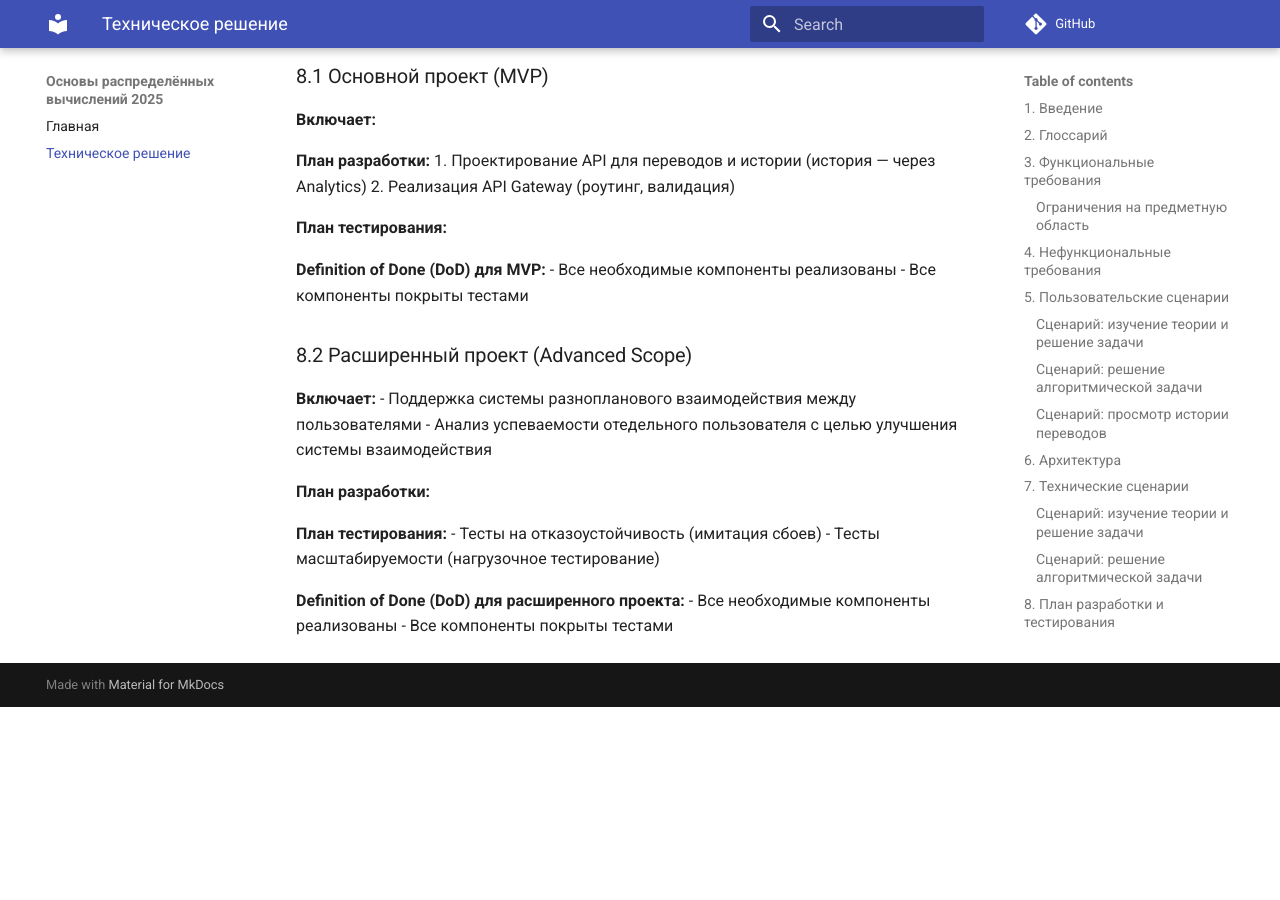
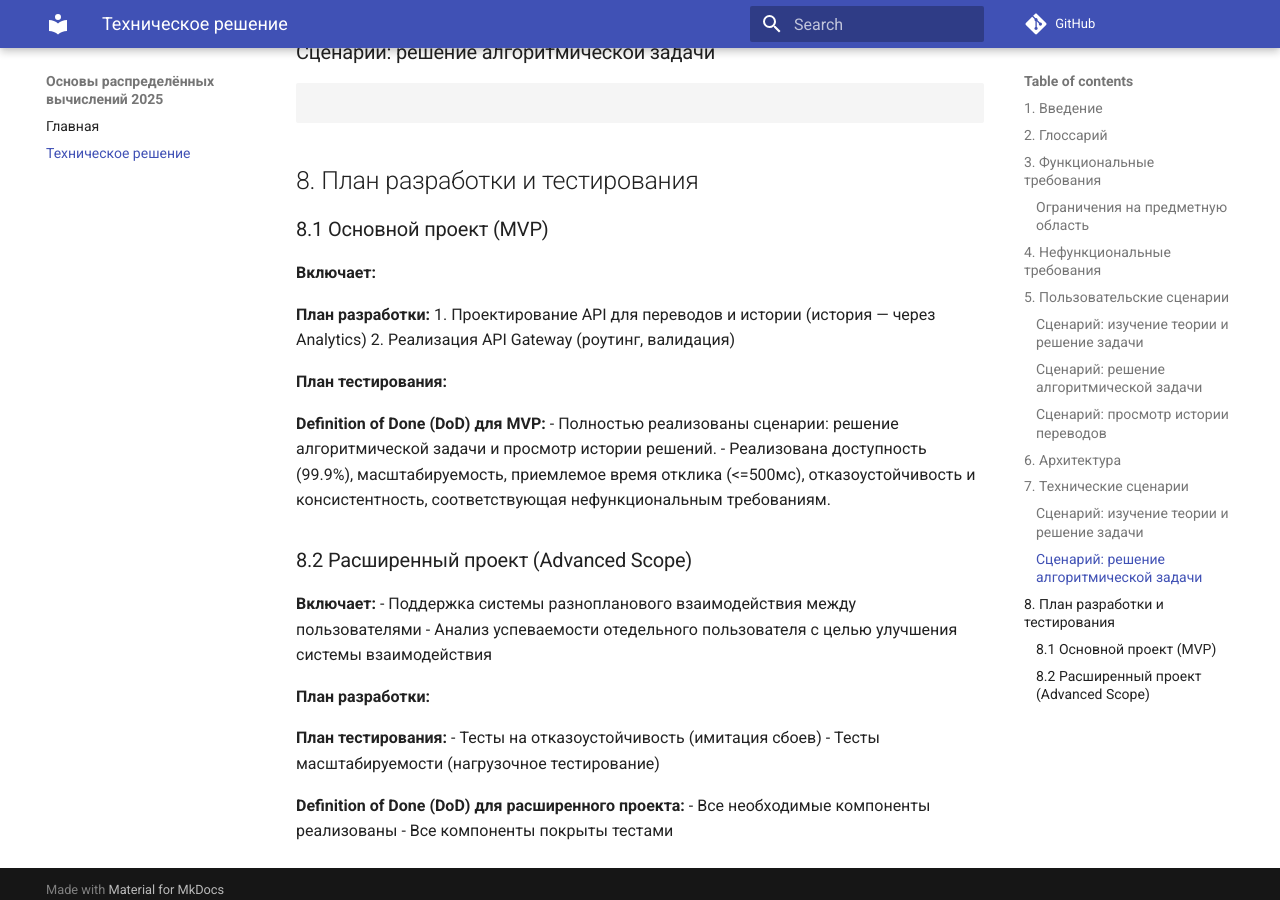
Before and after one commit to spbu-ds-practicum-2025/micro-rest, an MkDocs documentation site: the page built from docs/tr.md, in a window 1280 px wide and 900 px high, scrolled down 3082 px. Built offline with MkDocs 1.6.1 and Material for MkDocs 9.7.7, drawn with Linux system fonts in a browser that asks for light colours; comment, search, counter and statistics services are not loaded; before the commit the page ends 3789 px from its top, so only the background shows below that; some of the changed text lies outside the part shown.

Commit message:
[TR] Updated tech solution

```diff
--- a/docs/tr.md
+++ b/docs/tr.md
@@ -43,7 +47,7 @@
 - **Масштабируемость:** возможность увеличения числа узлов без модификации логики.
 - **Время отклика:** ≤ 200 мс в условиях локальной сети.
 - **Отказоустойчивость:** система должна продолжать работать при сбое одного из узлов.
-- **Консистентность:** ___________.
+- **Консистентность:** прогресс пользователя будет виден ему самому сразу после вывода результата пользователю (успех, ошибка компиляции, превышение лимитов), в то же время другие пользователи могут какое-то время видеть о нем старые данные.
 
 ---
 
@@ -106,8 +110,9 @@
 
 
 **Definition of Done (DoD) для MVP:**
-- Все необходимые компоненты реализованы
-- Все компоненты покрыты тестами
+- Полностью реализованы сценарии: решение алгоритмической задачи и просмотр истории решений.
+- Реализована доступность (99.9%), масштабируемость, приемлемое время отклика (<=500мс), отказоустойчивость и консистентность, соответствующая нефункциональным требованиям.
+
 
 ### 8.2 Расширенный проект (Advanced Scope)
 **Включает:**
```
Also changed, not shown: other parts of docs/tr.md (+5 -1 lines).
